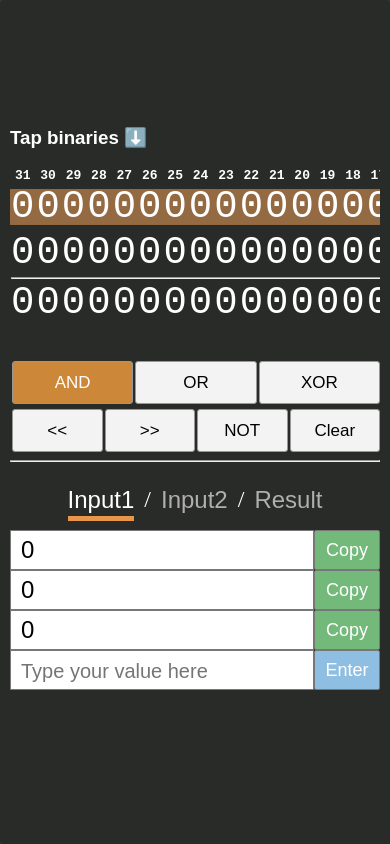
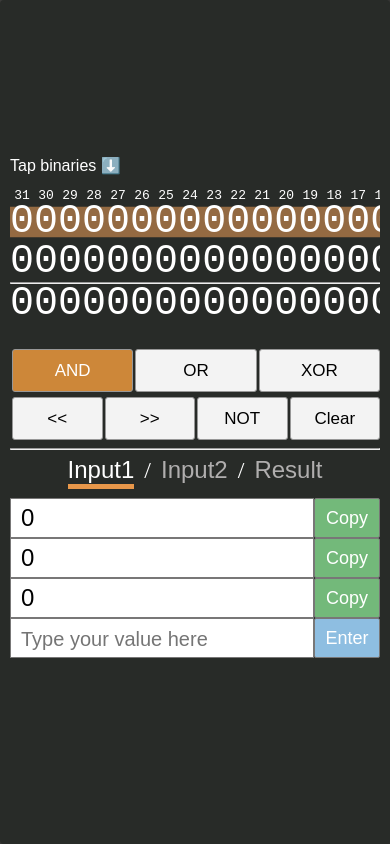
Before and after one commit to Lulkafe/BinaryCalc, a React app: page / in a window 390 px wide. Built offline with nearby package versions, Linux system fonts and the light colour scheme.

Commit message:
Added Reset.css and adjusted styling little

```diff
--- a/package.json
+++ b/package.json
@@ -41,6 +41,7 @@
   "dependencies": {
     "react": "^17.0.2",
     "react-dom": "^17.0.2",
-    "react-responsive": "^9.0.0-beta.6"
+    "react-responsive": "^9.0.0-beta.6",
+    "reset-css": "^5.0.1"
   }
 }
--- a/src/index.tsx
+++ b/src/index.tsx
@@ -1,6 +1,7 @@
 import { render } from 'react-dom';
 import React from 'react';
 import App from './components';
+import 'reset-css';
 import './style.css';
 
 render(<App/>, document.getElementById('root'))
--- a/src/style.css
+++ b/src/style.css
@@ -37,7 +37,7 @@ html, body {
 }
 
 .binTable__input1, .binTable__input2, .binTable__result {
-    font-size: 37px;
+    font-size: 40px;
 }
 
 .binTable__separator {
@@ -168,6 +168,7 @@ html, body {
 
 .header-for-user {
     font-family: Arial, Helvetica, sans-serif;
+    margin-bottom: 15px
 }
 
 .ui__bit-mnp-button--disabled {
@@ -332,10 +333,6 @@ html, body {
 
 @media only screen and (max-width: 875px) {
 
-    .binTable__input1, .binTable__input2, .binTable__result {
-        font-size: 39px;
-    }
-
     .binTable__wrapper {
         overflow-x: scroll;
     }
```
Also changed, not shown: 2 other files (tests, documents, lock files or other folders).
